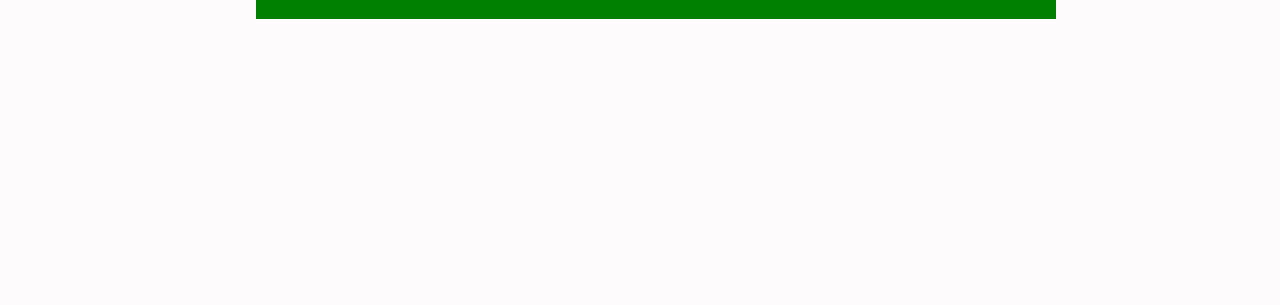
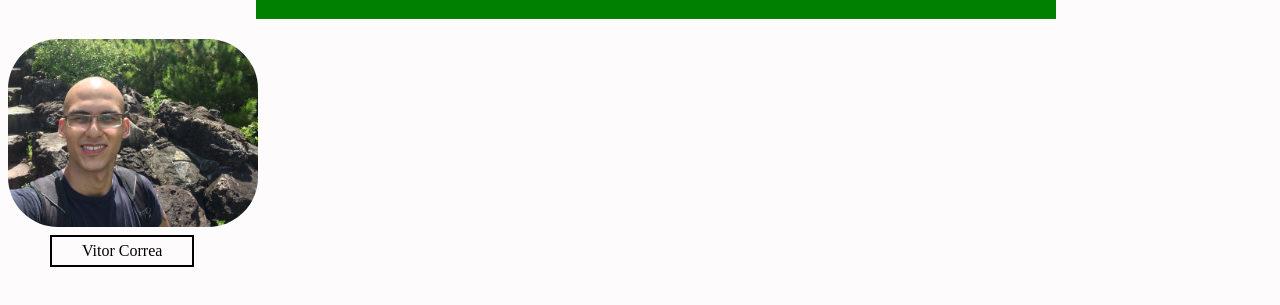
Before and after one commit to VitorCorrea18/first_project_lessons_learned, a website: page index.html in a window 1280 px wide. Shown: the part 61-366 px from the top of the page. Drawn offline with Linux system fonts and the light colour scheme.

Commit message:
concluido o terceiro requsito

```diff
--- a/index.html
+++ b/index.html
@@ -12,5 +12,10 @@
         <h1 id="titulo">Project Lessons Learned - Trybe</h1>
     </header>
 
+    <img id="minha_foto" src="imagens/minha-foto.JPG" alt="Minha foto">
+
+    <p id="meu-nome">Vitor Correa</p>
+
+
 </body>
 </html>
--- a/style.css
+++ b/style.css
@@ -8,9 +8,26 @@ body {
     background-color: green;
     left: 20%;
     width: 800px;
+
 }
 
 #titulo {
     text-align: center;
     font-family: 'Times New Roman', Times, serif, sans-serif;
 }
+
+#minha_foto {
+    width: 250px;
+    border-radius: 50px;
+    position: fixed;
+    top: 100px;
+}
+
+#meu-nome {
+    position: fixed;
+    top: 280px;
+    left: 50px;
+    border: 2px solid black;
+    padding: 5px 30px;
+
+}
```
